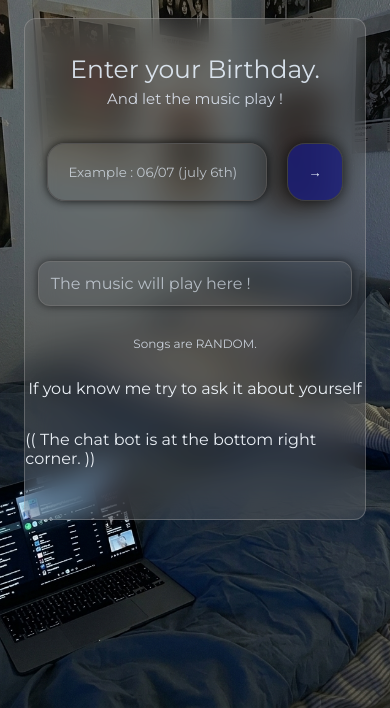
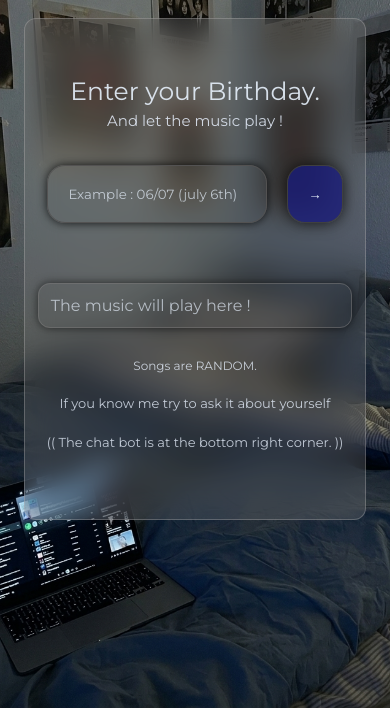
Before and after one commit to LazyKhalil/Track-By-Date, a plain HTML site: page index.html in a window 390 px wide. Shown: the part 136-844 px from the top of the page. Drawn offline with Linux system fonts and the light colour scheme.

Commit message:
Restore CSS styles for layout and responsiveness
Restored CSS styles for body, container, header, music box, text container, input fields, buttons, and media queries.

```diff
--- a/person.css
+++ b/person.css
@@ -172,6 +172,12 @@
   margin-top: 30px;
   text-align: center;
 }
+.worning2 {
+  font-size: 13px;
+  color: rgba(230, 239, 251, 0.8);
+  margin-top: 10px;
+  text-align: center;
+}
 @media (max-width: 600px) {
   .header {
     font-size: 30px;
```
